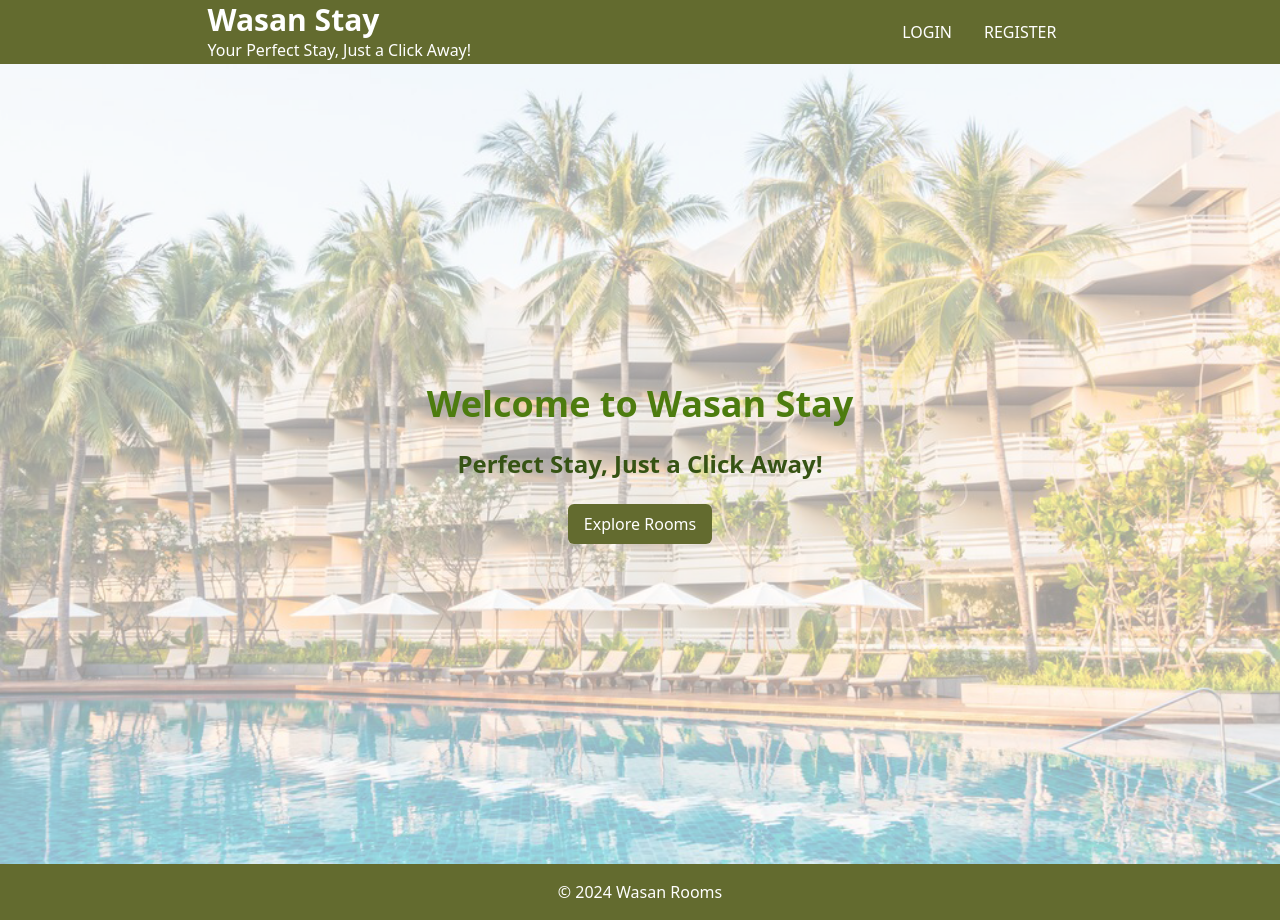
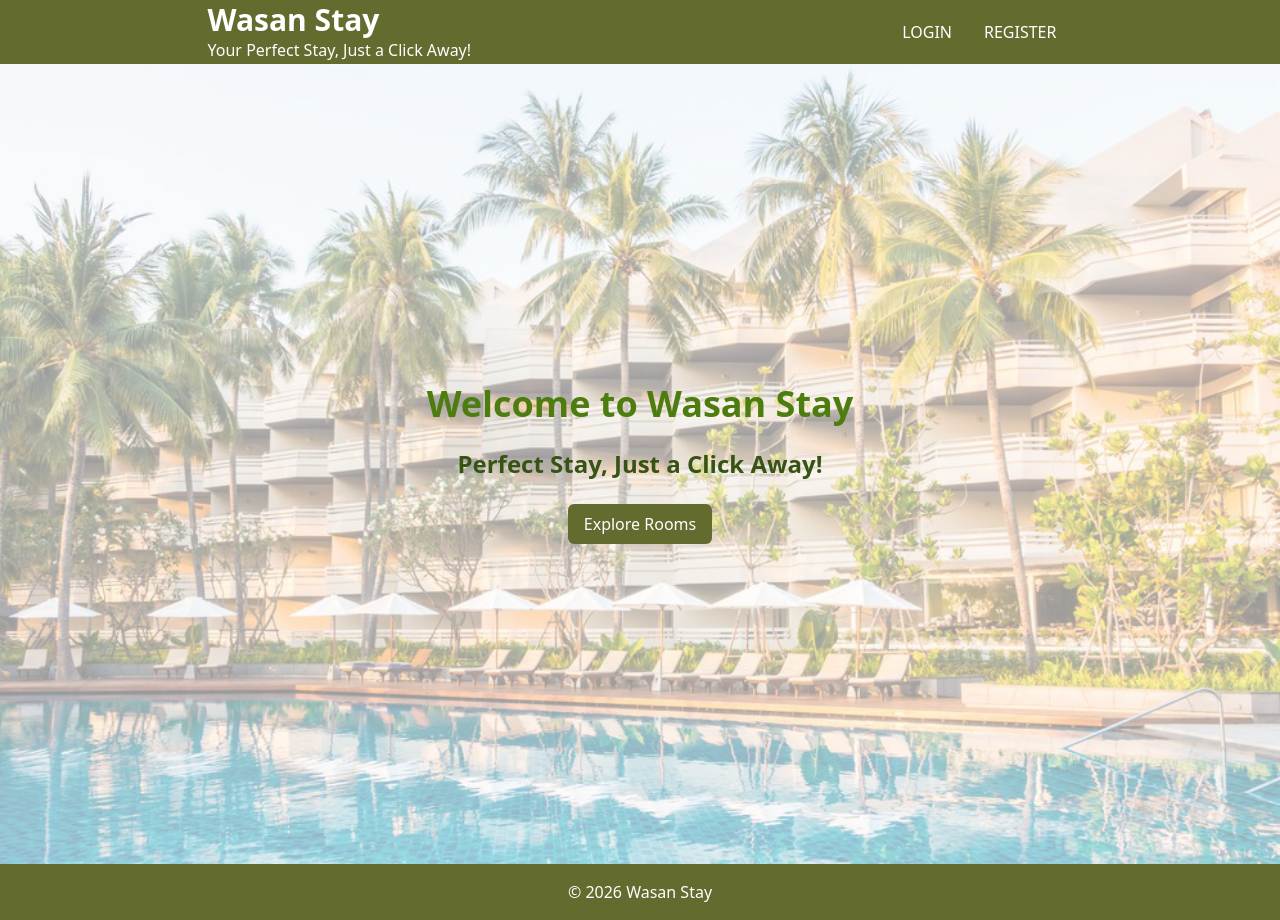
Before and after one commit to srinisLearning/wasan-stay, a React (Vite) app: page / in a window 1280 px wide. Built offline with nearby package versions, Linux system fonts and the light colour scheme; no server answers.

Commit message:
Copyright Changed

```diff
--- a/src/App.jsx
+++ b/src/App.jsx
@@ -69,7 +69,7 @@ function App() {
       </main>
 
       <footer className="bg-primary text-white text-center p-4 w-full mt-auto">
-        &copy; 2024 Wasan Rooms
+        &copy; 2026 Wasan Stay
       </footer>
     </div>
   );
```
